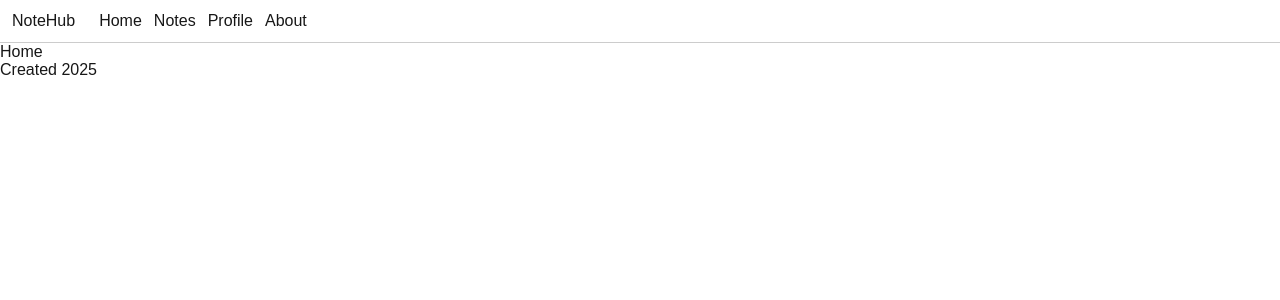
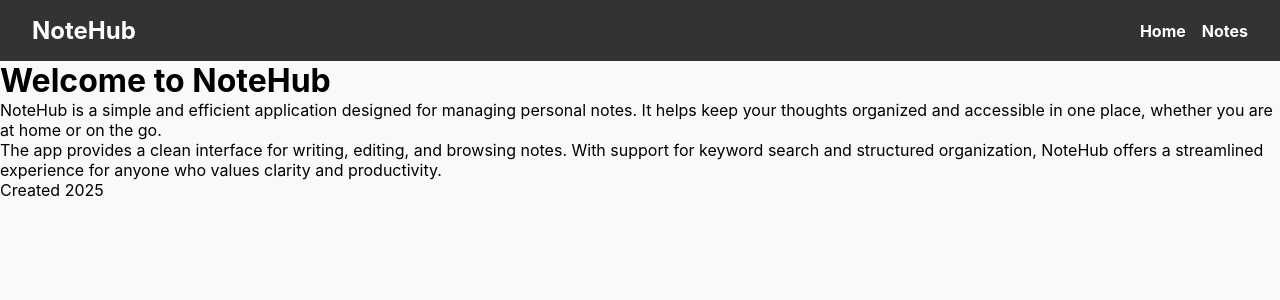
Before and after one commit to Suzy-Lana777/06-notehub-nextjs, a Next.js app: page / in a window 1280 px wide. Shown: the top 300 px of the page. Built offline with nearby package versions, Linux system fonts and the light colour scheme.

Commit message:
layout+api

```diff
--- a/app/globals.css
+++ b/app/globals.css
@@ -17,11 +17,13 @@ body {
 }
 
 body {
-  color: var(--foreground);
-  background: var(--background);
-  font-family: Arial, Helvetica, sans-serif;
-  -webkit-font-smoothing: antialiased;
-  -moz-osx-font-smoothing: grayscale;
+  font-family: -apple-system, BlinkMacSystemFont, "Segoe UI", Roboto, Oxygen,
+    Ubuntu, Cantarell, "Helvetica Neue", sans-serif;
+  display: flex;
+  flex-direction: column;
+  min-height: 100vh;
+  margin: 0;
+  background-color: #f8f9fa;
 }
 
 * {
--- a/app/page.tsx
+++ b/app/page.tsx
@@ -1,101 +1,29 @@
-// import Image from "next/image";
-// import styles from "./page.module.css";
-
-// export default function Home() {
-//   return (
-//     <div className={styles.page}>
-//       <main className={styles.main}>
-//         <Image
-//           className={styles.logo}
-//           src="/next.svg"
-//           alt="Next.js logo"
-//           width={180}
-//           height={38}
-//           priority
-//         />
-//         <ol>
-//           <li>
-//             Get started by editing <code>app/page.tsx</code>.
-//           </li>
-//           <li>Save and see your changes instantly.</li>
-//         </ol>
-
-//         <div className={styles.ctas}>
-//           <a
-//             className={styles.primary}
-//             href="https://vercel.com/new?utm_source=create-next-app&utm_medium=appdir-template&utm_campaign=create-next-app"
-//             target="_blank"
-//             rel="noopener noreferrer"
-//           >
-//             <Image
-//               className={styles.logo}
-//               src="/vercel.svg"
-//               alt="Vercel logomark"
-//               width={20}
-//               height={20}
-//             />
-//             Deploy now
-//           </a>
-//           <a
-//             href="https://nextjs.org/docs?utm_source=create-next-app&utm_medium=appdir-template&utm_campaign=create-next-app"
-//             target="_blank"
-//             rel="noopener noreferrer"
-//             className={styles.secondary}
-//           >
-//             Read our docs
-//           </a>
-//         </div>
-//       </main>
-//       <footer className={styles.footer}>
-//         <a
-//           href="https://nextjs.org/learn?utm_source=create-next-app&utm_medium=appdir-template&utm_campaign=create-next-app"
-//           target="_blank"
-//           rel="noopener noreferrer"
-//         >
-//           <Image
-//             aria-hidden
-//             src="/file.svg"
-//             alt="File icon"
-//             width={16}
-//             height={16}
-//           />
-//           Learn
-//         </a>
-//         <a
-//           href="https://vercel.com/templates?framework=next.js&utm_source=create-next-app&utm_medium=appdir-template&utm_campaign=create-next-app"
-//           target="_blank"
-//           rel="noopener noreferrer"
-//         >
-//           <Image
-//             aria-hidden
-//             src="/window.svg"
-//             alt="Window icon"
-//             width={16}
-//             height={16}
-//           />
-//           Examples
-//         </a>
-//         <a
-//           href="https://nextjs.org?utm_source=create-next-app&utm_medium=appdir-template&utm_campaign=create-next-app"
-//           target="_blank"
-//           rel="noopener noreferrer"
-//         >
-//           <Image
-//             aria-hidden
-//             src="/globe.svg"
-//             alt="Globe icon"
-//             width={16}
-//             height={16}
-//           />
-//           Go to nextjs.org →
-//         </a>
-//       </footer>
-//     </div>
-//   );
+// const Home = () => {
+//   return <div>Home</div>
 // }
 
-const Home = () => {
-  return <div>Home</div>
+// export default Home
+
+import css from './page.module.css';
+
+export default function Home() {
+    return (
+
+  <main>
+    <div className={css.container}>
+      <h1 className={css.title}>Welcome to NoteHub</h1>
+      <p className={css.description}>
+        NoteHub is a simple and efficient application designed for managing
+        personal notes. It helps keep your thoughts organized and accessible
+        in one place, whether you are at home or on the go.
+      </p>
+      <p className={css.description}>
+        The app provides a clean interface for writing, editing, and browsing
+        notes. With support for keyword search and structured organization,
+        NoteHub offers a streamlined experience for anyone who values clarity
+        and productivity.
+      </p>
+    </div>
+      </main>
+    )
 }
-
-export default Home
--- a/components/Header/Header.module.css
+++ b/components/Header/Header.module.css
@@ -2,17 +2,38 @@
 
 .header {
   display: flex;
+  justify-content: space-between;
   align-items: center;
-  justify-content: flex-start;
-  gap: 24px;
-  padding: 12px;
-  border-block-end: 1px solid #ccc;
+  padding: 1rem 2rem;
+  background-color: #333;
+  color: white;
+}
+
+.header a {
+  text-decoration: none;
+  color: white;
+  font-size: 1.5rem;
+  font-weight: bold;
+}
+
+.header a:hover {
+  color: #ddd;
 }
 
 .navigation {
+  list-style-type: none;
+  margin: 0;
+  padding: 0;
   display: flex;
-  align-items: center;
-  justify-content: flex-start;
-  gap: 12px;
-  list-style-type: none;
+  gap: 1rem;
 }
+
+.navigation li a {
+  text-decoration: none;
+  color: white;
+  font-size: 1rem;
+}
+
+.navigation li a:hover {
+  color: #ddd;
+}
--- a/components/Header/Header.tsx
+++ b/components/Header/Header.tsx
@@ -1,32 +1,26 @@
 // components/Header/Header.tsx
 
 import css from './Header.module.css';
-import Link from 'next/link';
+// import Link from 'next/link';
 
 const Header = () => {
   return (
     <header className={css.header}>
-      <Link href='/' aria-label='Home'>
+      <a href="/" aria-label="Home">
         NoteHub
-      </Link>
-      <nav aria-label='Main Navigation'>
+      </a>
+      <nav aria-label="Main Navigation">
         <ul className={css.navigation}>
           <li>
-            <Link href='/'>Home</Link>
+            <a href="/">Home</a>
           </li>
           <li>
-            <Link href='/notes'>Notes</Link>
-          </li>
-          <li>
-            <Link href='/profile'>Profile</Link>
-          </li>
-          <li>
-            <Link href='/about'>About</Link>
+            <a href="/notes">Notes</a>
           </li>
         </ul>
       </nav>
     </header>
-  );
-};
+  )
+}
 
 export default Header;
```
Also changed, not shown: components/Footer/Footer.module.css (added, +26 -0 lines), components/Footer/Footer.tsx (added, +19 -0 lines), lib/api.ts (+78 -25 lines), types/note.ts (added, +10 -0 lines).
